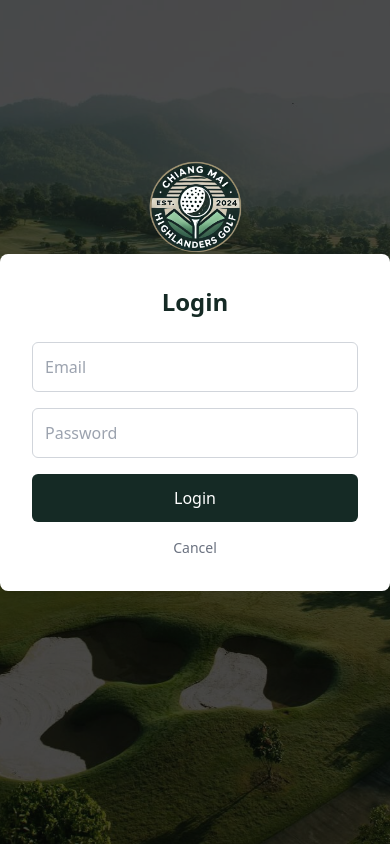
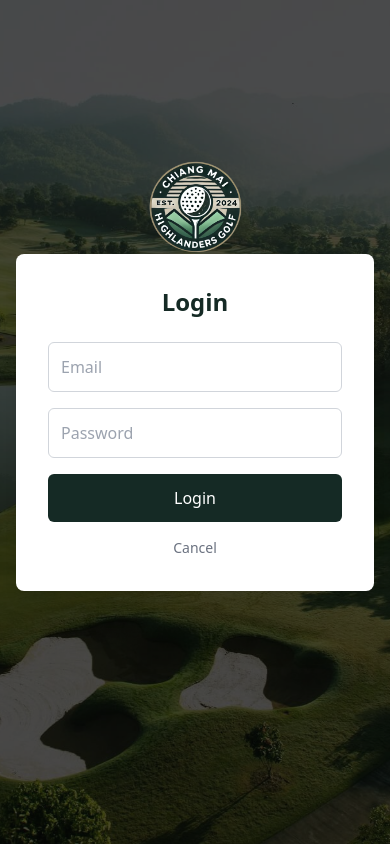
Before and after one commit to cvanderlinden/chiang-mai-highlanders-golf, a Next.js app: page / in a window 390 px wide. Both pictures are taken after a click on the button "Login". Built offline with nearby package versions, Linux system fonts and the light colour scheme; no server answers; the database is empty.

Commit message:
adjust spacing for mobile

```diff
--- a/components/LoggedInHome.tsx
+++ b/components/LoggedInHome.tsx
@@ -76,9 +76,12 @@ export default function LoggedInHome({ user, onLogout }: LoggedInHomeProps) {
               height={48}
               priority
             />
-                    <h2 className="text-2xl font-bold text-white" style={{ fontFamily: 'Great Vibes, cursive' }}>
+            <h1
+              className="text-lg sm:text-xl md:text-2xl font-bold text-white"
+              style={{ fontFamily: "Great Vibes, cursive" }}
+            >
               Chiang Mai Highlanders Golf
-                    </h2>
+            </h1>
           </div>
           <button
             onClick={onLogout}
@@ -90,7 +93,9 @@ export default function LoggedInHome({ user, onLogout }: LoggedInHomeProps) {
 
         <div className="text-white rounded-lg mb-8 flex justify-between items-baseline">
           <h2 className="text-5xl font-bold">
-                    <span style={{ fontFamily: 'Great Vibes, cursive' }}>Welcome, {currentUser.firstName}</span>
+            <span style={{ fontFamily: "Great Vibes, cursive" }}>
+              Welcome, {currentUser.firstName}
+            </span>
           </h2>
           <p className="text-md text-gray-300 flex items-baseline ml-8">
             <FontAwesomeIcon icon="calendar-alt" className="mr-2 text-gold" />
@@ -110,12 +115,12 @@ export default function LoggedInHome({ user, onLogout }: LoggedInHomeProps) {
         <UpcomingTeeOffs user={currentUser} />
         <RecentScores
           userId={currentUser.userId}
-                isAdmin={currentUser.role === 'administrator'}
+          isAdmin={currentUser.role === "administrator"}
           refresh={refresh}
           onHandicapUpdate={handleHandicapUpdate}
         />
         <Leaderboard />
-            {currentUser.role === 'administrator' && <CourseManagement />}
+        {currentUser.role === "administrator" && <CourseManagement />}
         <AdminPendingUsers />
       </div>
     );
--- a/components/LoggedOutHome.tsx
+++ b/components/LoggedOutHome.tsx
@@ -50,7 +50,10 @@ export default function LoggedOutHome({ onLogin }: LoggedOutHomeProps) {
           className="mb-12" // Retain the margin class
           priority // Loads the image faster since it's likely above the fold
         />
-            <h1 className="text-white text-6xl font-bold mb-8" style={{ fontFamily: 'Great Vibes, cursive' }}>
+        <h1
+          className="text-2xl sm:text-4xl md:text-6xl text-white"
+          style={{ fontFamily: "Great Vibes, cursive" }}
+        >
           Chiang Mai Highlanders Golf
         </h1>
         {!showLogin && !showRegister && (
@@ -73,14 +76,18 @@ export default function LoggedOutHome({ onLogin }: LoggedOutHomeProps) {
         )}
         {showLogin && (
           <div className="fixed inset-0 flex items-center justify-center z-20">
-                    <div className={`bg-white p-8 rounded-lg shadow-lg max-w-lg w-full transform transition-transform duration-500 ease-out ${isAnimating ? 'animate-fade-out-scale' : 'animate-fade-in-scale'}`}>
+            <div
+              className={`bg-white p-8 mx-4 sm:mx-6 md:mx-8 rounded-lg shadow-lg max-w-lg w-full transform transition-transform duration-500 ease-out ${isAnimating ? "animate-fade-out-scale" : "animate-fade-in-scale"}`}
+            >
               <LoginForm onClose={handleClose} onLogin={onLogin} />
             </div>
           </div>
         )}
         {showRegister && (
           <div className="fixed inset-0 flex items-center justify-center z-20">
-                    <div className={`bg-white p-8 rounded-lg shadow-lg max-w-lg w-full transform transition-transform duration-500 ease-out ${isAnimating ? 'animate-fade-out-scale' : 'animate-fade-in-scale'}`}>
+            <div
+              className={`bg-white p-8 mx-4 sm:mx-6 md:mx-8 rounded-lg shadow-lg max-w-lg w-full transform transition-transform duration-500 ease-out ${isAnimating ? "animate-fade-out-scale" : "animate-fade-in-scale"}`}
+            >
               <RegisterForm onClose={handleClose} />
             </div>
           </div>
--- a/components/PageBackground.tsx
+++ b/components/PageBackground.tsx
@@ -62,7 +62,7 @@ export default function PageBackground({ children }: PageBackgroundProps) {
                 ></div>
             ))}
             <div className="absolute inset-0 bg-black opacity-70"></div>
-            <div className="relative z-10 flex flex-col flex-grow overflow-y-auto">
+            <div className="relative z-10 flex flex-col flex-grow overflow-y-auto px-4 sm:px-6 md:px-8">
                 {children}
             </div>
         </div>
```
Lines whose indentation alone changed are shown as unchanged.
